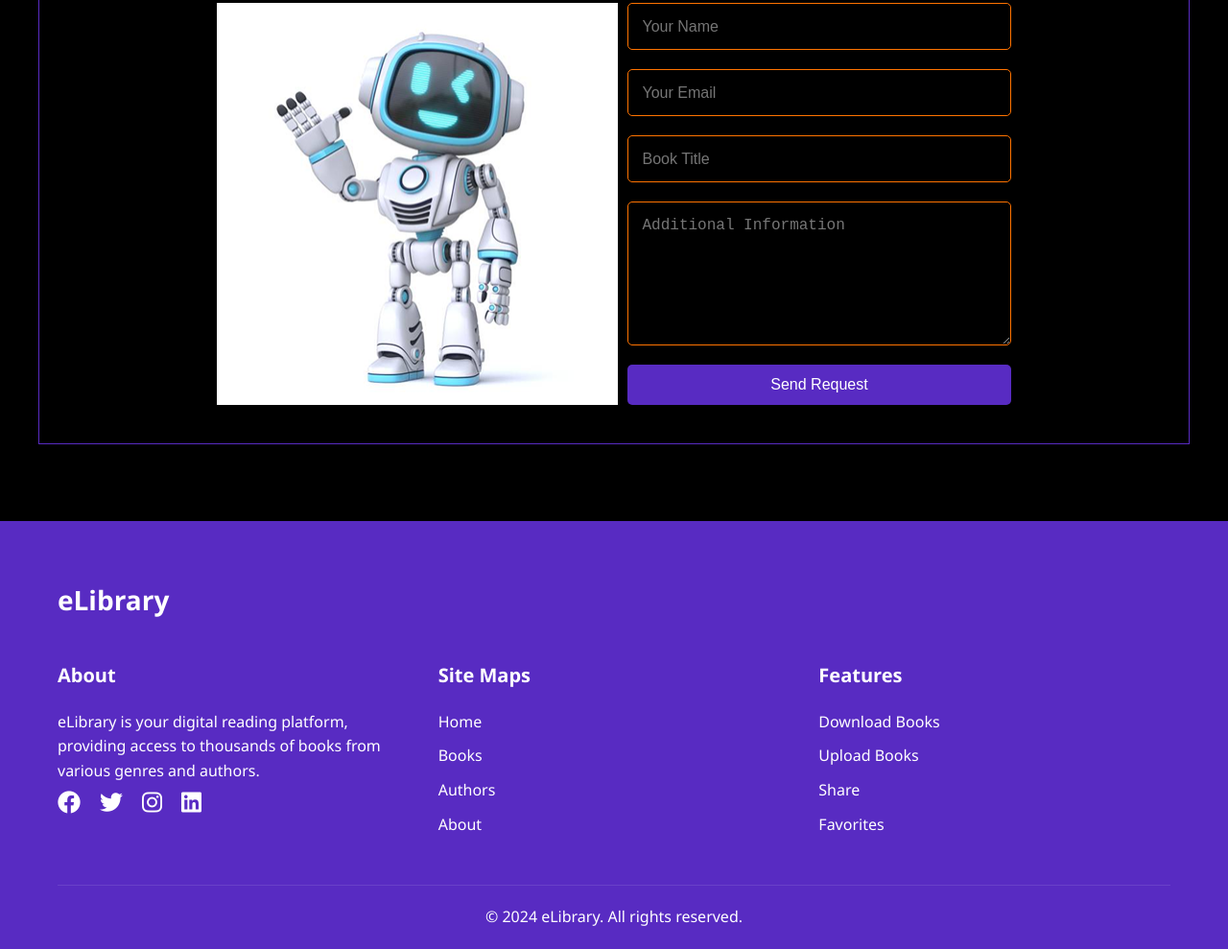
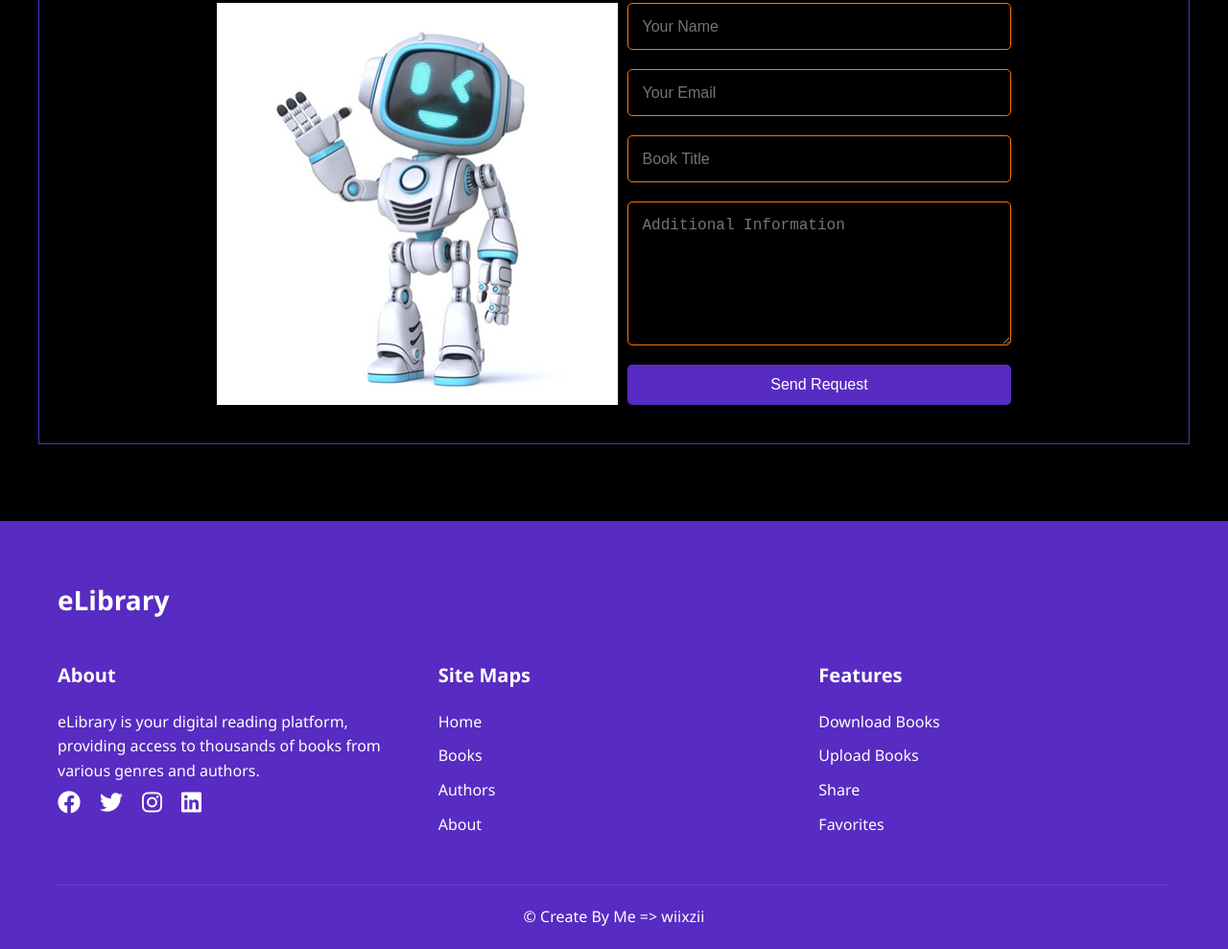
Before and after one commit to WIIXZII/WebHomework, a plain HTML site: page Homework03/BuildaPersonalWebPage(HTML+CSS)/index.html in a window 1280 px wide. Shown: the part 3076-4065 px from the top of the page at 96% size. Drawn offline with Linux system fonts and the light colour scheme.

Commit message:
update code

```diff
--- a/Homework03/BuildaPersonalWebPage(HTML+CSS)/index.html
+++ b/Homework03/BuildaPersonalWebPage(HTML+CSS)/index.html
@@ -299,7 +299,7 @@
           </div>
 
           <div class="copyright">
-            <p>&copy; 2024 eLibrary. All rights reserved.</p>
+            <p>&copy; Create By Me => wiixzii</p>
           </div>
         </div>
       </div>
```
